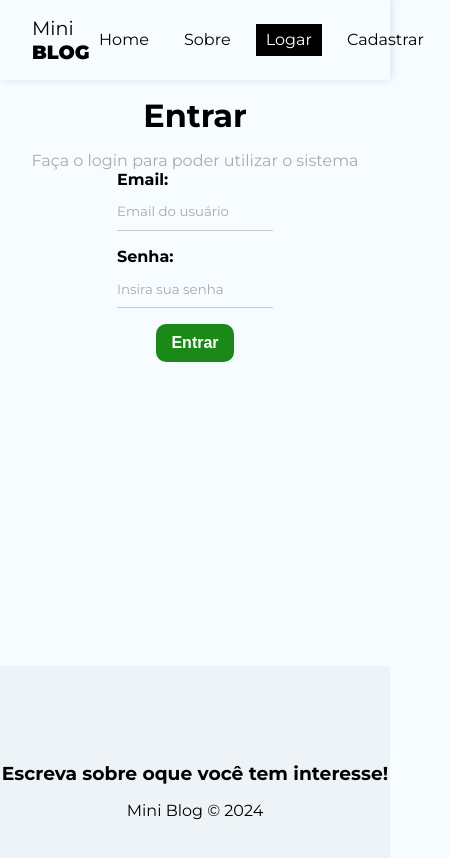
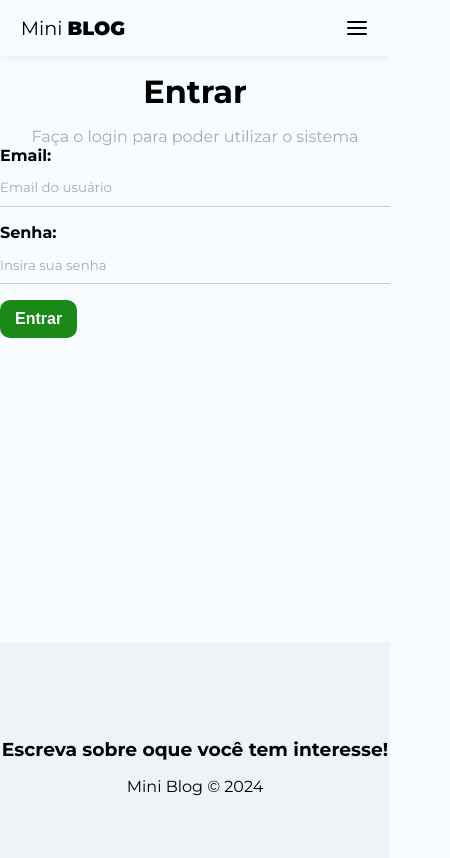
Before and after one commit to leosalema213/mini-blog, a React (Create React App) app: page /login in a window 390 px wide. Shown: the top 858 px of the page, 450 px wide, since content can reach past the window. Built offline with nearby package versions, Linux system fonts and the light colour scheme; no server answers.

Commit message:
fix: corrigindo responsividade do projeto

```diff
--- a/package.json
+++ b/package.json
@@ -9,6 +9,7 @@
     "firebase": "^10.13.0",
     "react": "^18.3.1",
     "react-dom": "^18.3.1",
+    "react-icons": "^5.3.0",
     "react-router-dom": "^6.26.1",
     "react-scripts": "5.0.1",
     "sweetalert2": "^11.13.1",
--- a/src/components/Footer/footer.module.css
+++ b/src/components/Footer/footer.module.css
@@ -8,3 +8,9 @@
   background-color: #edf3f6;
   color: #000;
 }
+
+@media (max-width: 768px) {
+  .footer h3 {
+    text-align: center;
+  }
+}
--- a/src/components/NavBar/NavBar.jsx
+++ b/src/components/NavBar/NavBar.jsx
@@ -1,21 +1,29 @@
 import { NavLink } from "react-router-dom";
+
+import { FiMenu } from "react-icons/fi";
 
 import { useAuthentication } from "../../hooks/useAuthentication";
 
 import { useAuthValue } from "../../context/AuthContext";
 
 import styles from "./navbar.module.css";
+import { useState } from "react";
 
 const NavBar = () => {
   const { user } = useAuthValue();
-  const {logout} = useAuthentication();
+  const { logout } = useAuthentication();
+
+  const [active, setActive] = useState(false);
 
   return (
     <nav className={styles.navbar}>
       <NavLink to="/" className={styles.brand}>
         Mini <span>blog</span>
       </NavLink>
-      <ul className={styles.link_list}>
+      <div className={styles.toggle_icon}>
+        <FiMenu onClick={() => setActive(!active)} />
+      </div>
+      <ul className={`${styles.link_list} ${active ? styles.open : ""}`}>
         <li>
           <NavLink
             to="/"
--- a/src/components/NavBar/navbar.module.css
+++ b/src/components/NavBar/navbar.module.css
@@ -1,9 +1,11 @@
-.navbar{
+.navbar {
   display: flex;
   box-shadow: 0px -2px 10px 0px rgba(0, 0, 0, 0.15);
   justify-content: space-between;
   align-items: center;
   padding: 1em 2em;
+  align-items: center;
+  flex-wrap: wrap;
 }
 
 .brand {
@@ -22,13 +24,63 @@
 
 .link_list li {
   margin-right: 1em;
+  display: flex;
+  align-items: center;
 }
 
-.link_list li a {
-  padding: .4em .6em;
+.link_list li a,
+.link_list li button {
+  padding: 0.4em 0.6em;
+  display: block;
 }
 
 .active {
   background-color: #000;
   color: #fff;
 }
+
+.toggle_icon {
+  font-size: 1.5em;
+  cursor: pointer;
+  display: none;
+}
+
+@media (max-width: 768px) {
+  .toggle_icon {
+    display: flex;
+    justify-content: end;
+  }
+
+  .navbar {
+    padding: 1em 1.3em;
+  }
+
+  .link_list {
+    width: 100%;
+    padding-top: 0;
+    height: 0;
+    overflow: hidden;
+    transition: all 0.2s ease;
+
+    &.open {
+      padding-top: 2rem;
+      height: auto;
+      transition: all 0.5s ease;
+    }
+  }
+}
+
+@media (max-width: 455px) {
+  .link_list {
+    justify-content: center;
+    align-items: start;
+    flex-direction: column;
+  }
+
+  .link_list li,
+  .link_list li a,
+  .link_list li button {
+    width: 100%;
+    text-align: start;
+  }
+}
--- a/src/components/PostDetail/PostDetail.module.css
+++ b/src/components/PostDetail/PostDetail.module.css
@@ -29,3 +29,10 @@
   font-size: 0.8em;
   margin-bottom: 1em;
 }
+
+
+@media(max-width: 768px) {
+  .post_detail img {
+    max-width: 100%;
+  }
+}
--- a/src/index.css
+++ b/src/index.css
@@ -74,6 +74,8 @@ textarea {
   border: none;
   padding: 10px 15px;
   font-size: 1em;
+  transition: 0.4s;
+  display: block;
 }
 
 .btn.btn-dark {
@@ -127,3 +129,10 @@ button[disabled] {
   width: 100%;
   padding: 10px 26px;
 }
+
+@media (max-width: 768px) {
+  form {
+    width: 100%;
+    max-width: 100%;
+  }
+}
--- a/src/pages/About/about.module.css
+++ b/src/pages/About/about.module.css
@@ -15,3 +15,13 @@
 .about a {
   padding: 10px 16px;
 }
+
+@media(max-width: 768px) {
+  .about {
+    padding: 2em 1.3em 0;
+  }
+
+  .about h2 {
+    font-size: 1.8em;
+  }
+}
--- a/src/pages/CreatePost/CreatePost.module.css
+++ b/src/pages/CreatePost/CreatePost.module.css
@@ -14,3 +14,14 @@
 .create_post form textarea {
   resize: none;
 }
+
+@media (max-width: 768px) {
+  .create_post {
+    padding: 1em 1.3em;
+  }
+
+  .create_post h2 {
+    font-size: 1.8em;
+    margin-bottom: 1em;
+  }
+}
--- a/src/pages/Dashboard/Dashboard.module.css
+++ b/src/pages/Dashboard/Dashboard.module.css
@@ -44,3 +44,28 @@
   font: 0.7em;
   height: 34px;
 }
+
+@media (max-width: 768px) {
+  .dashboard {
+    padding: 1em 1.3em;
+  }
+
+  .dashboard h2 {
+    font-size: 1.8em;
+  }
+
+  .post_row {
+    width: 100%;
+    padding: 10px 0;
+  }
+
+  .post_header {
+    padding: 10px;
+    width: 100%;
+  }
+
+  .post_row button,
+  .post_row a {
+    margin: 6px 0;
+  }
+}
--- a/src/pages/Home/home.module.css
+++ b/src/pages/Home/home.module.css
@@ -18,3 +18,26 @@
   margin-right: 10px;
   width: 50%;
 }
+
+@media (max-width: 768px) {
+  .home {
+    padding: 1rem 1.3rem;
+  }
+
+  .home h1 {
+    font-size: 1.8rem;
+    text-align: center;
+  }
+
+  .search_form {
+    width: 100%;
+    margin-bottom: 2em;
+    margin-top: 2em;
+  }
+
+  .search_form input {
+    width: 100%;
+    padding-left: .4rem;
+  }
+
+}
--- a/src/pages/Post/Post.module.css
+++ b/src/pages/Post/Post.module.css
@@ -30,3 +30,17 @@
 .tags span {
   font-weight: bold;
 }
+
+@media(max-width: 768px) {
+  .post_container img {
+    max-width: 100%;
+  }
+
+  .post_container {
+    padding: 1rem 1.3em;
+  }
+
+  .post_container h1 {
+    font-size: 1.3em;
+  }
+}
```
Also changed, not shown: 1 other file (tests, documents, lock files or other folders).
